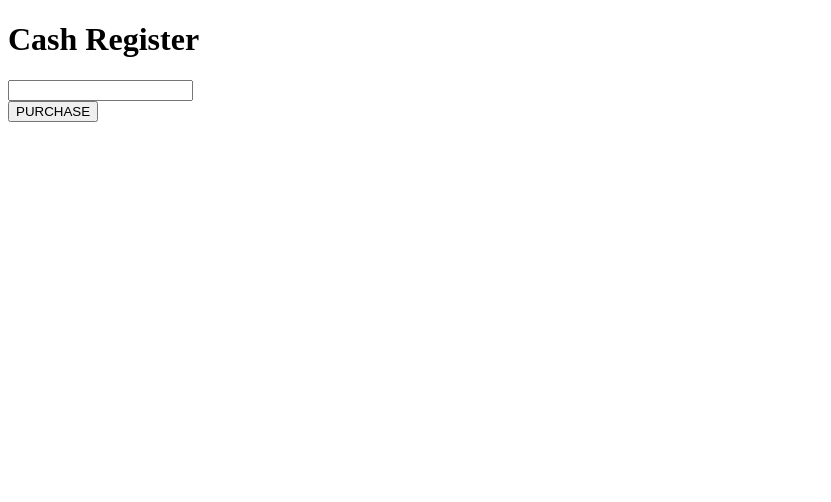
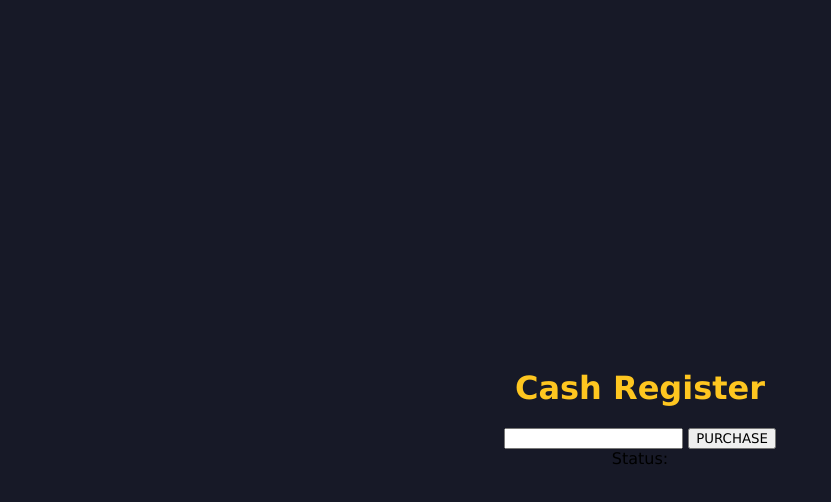
Before and after one commit to angelica1828/js_freecodecamp_course, a plain HTML site: page Cash Register App/index.html in a window 1280 px wide. Shown: the whole page, without its empty margins (0-831 px from the left). Drawn offline with Linux system fonts and the light colour scheme; files that its build step writes are made by us from their sources.

Commit message:
Update index.html

```diff
--- a/Cash Register App/index.html
+++ b/Cash Register App/index.html
@@ -4,12 +4,16 @@
     <meta charset="UTF-8">
     <meta name="viewport" content="width=device-width, initial-scale=1.0">
     <title>Cash Register</title>
+    <link rel="stylesheet" href="styles.css" />
+    <link href="https://fonts.googleapis.com/css2?family=Poppins:ital,wght@0,100;0,200;0,300;0,400;0,500;0,600;0,700;0,800;0,900;1,100;1,200;1,300;1,400;1,500;1,600;1,700;1,800;1,900&display=swap" rel="stylesheet">
 </head>
 <body>
     <h1>Cash Register</h1>
-    <input id="cash">
-    <div id="change-due"></div>
-    <button id="purchase-btn">PURCHASE</button>
+    <div class="input-cont">
+        <input type="number" id="cash">
+        <button id="purchase-btn">PURCHASE</button>
+    </div>
+    <div id="change-due">Status: </div>
     <script src="script.js"></script>
 </body>
 </html>
```
